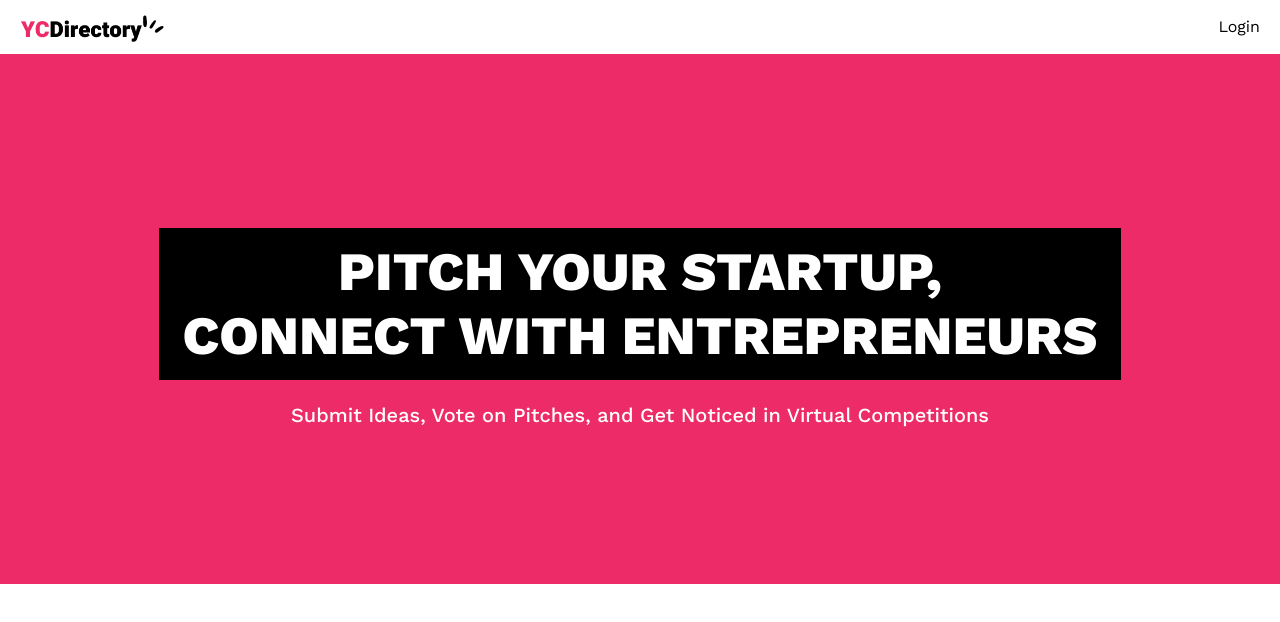
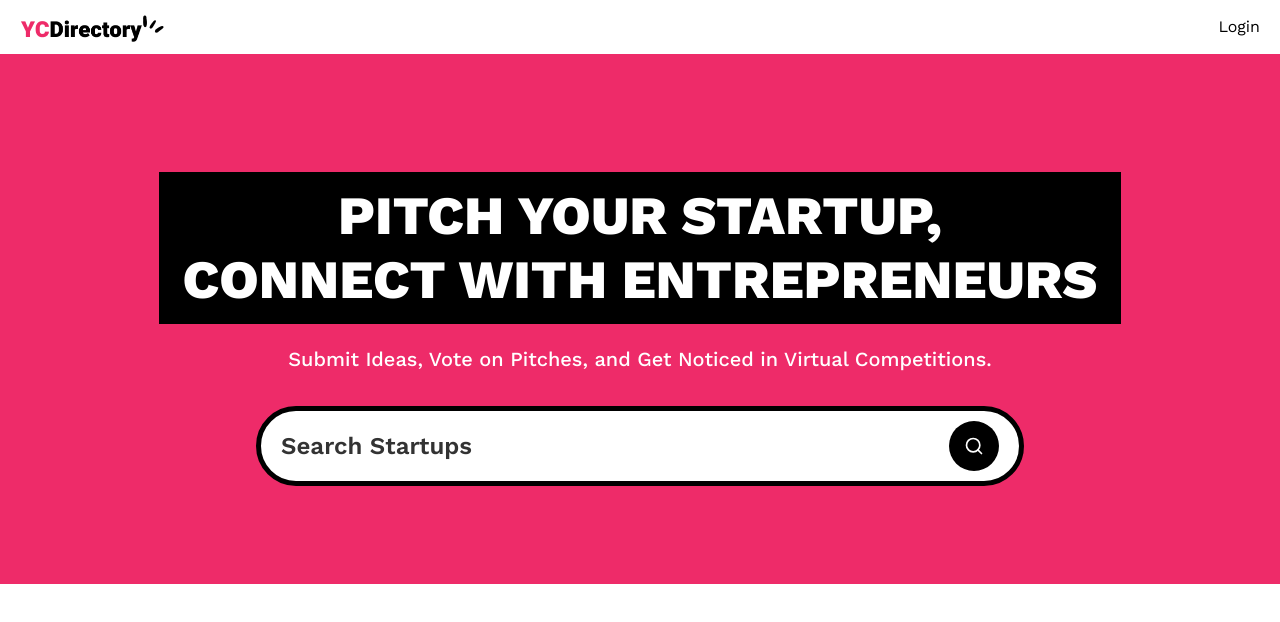
Before and after one commit to NaokiYamauchi/yc-directory, a Next.js app: page / in a window 1280 px wide. Shown: the top 622 px of the page. Built offline with nearby package versions, Linux system fonts and the light colour scheme; no server answers.

Commit message:
Feature: Add Search Form

```diff
--- a/app/(root)/page.tsx
+++ b/app/(root)/page.tsx
@@ -1,4 +1,12 @@
-export default function Home() {
+import SearchForm from '../components/SearchForm';
+
+export default async function Home({
+	searchParams,
+}: {
+	searchParams: Promise<{ query?: string }>;
+}) {
+	const query = (await searchParams).query;
+
 	return (
 		<>
 			<section className="pink_container pattern">
@@ -8,8 +16,10 @@
 
 				<p className="sub-heading !max-w-3xl">
 					Submit Ideas, Vote on Pitches, and Get Noticed in Virtual
-					Competitions
+					Competitions.
 				</p>
+
+				<SearchForm query={query} />
 			</section>
 		</>
 	);
--- /dev/null
+++ b/app/components/SearchForm.tsx
@@ -0,0 +1,25 @@
+import { Search } from 'lucide-react';
+import Form from 'next/form';
+import SearchFormReset from './SearchFormReset';
+
+const SearchForm = ({ query }: { query?: string }) => {
+	return (
+		<Form action="/" scroll={false} className="search-form">
+			<input
+				name="query"
+				defaultValue={query}
+				className="search-input"
+				placeholder="Search Startups"
+			/>
+
+			<div className="flex gap-2">
+				{query && <SearchFormReset />}
+				<button type="submit" className="search-btn text-white">
+					<Search className="size-5" />
+				</button>
+			</div>
+		</Form>
+	);
+};
+
+export default SearchForm;
--- /dev/null
+++ b/app/components/SearchFormReset.tsx
@@ -0,0 +1,21 @@
+'use client';
+import { X } from 'lucide-react';
+import Link from 'next/link';
+
+const SearchFormReset = () => {
+	const reset = () => {
+		const form = document.querySelector('.search-form') as HTMLFormElement;
+
+		if (form) form.reset();
+	};
+
+	return (
+		<button type="reset" onClick={reset}>
+			<Link href="/" className="search-btn text-white">
+				<X className="size-5" />
+			</Link>
+		</button>
+	);
+};
+
+export default SearchFormReset;
```
